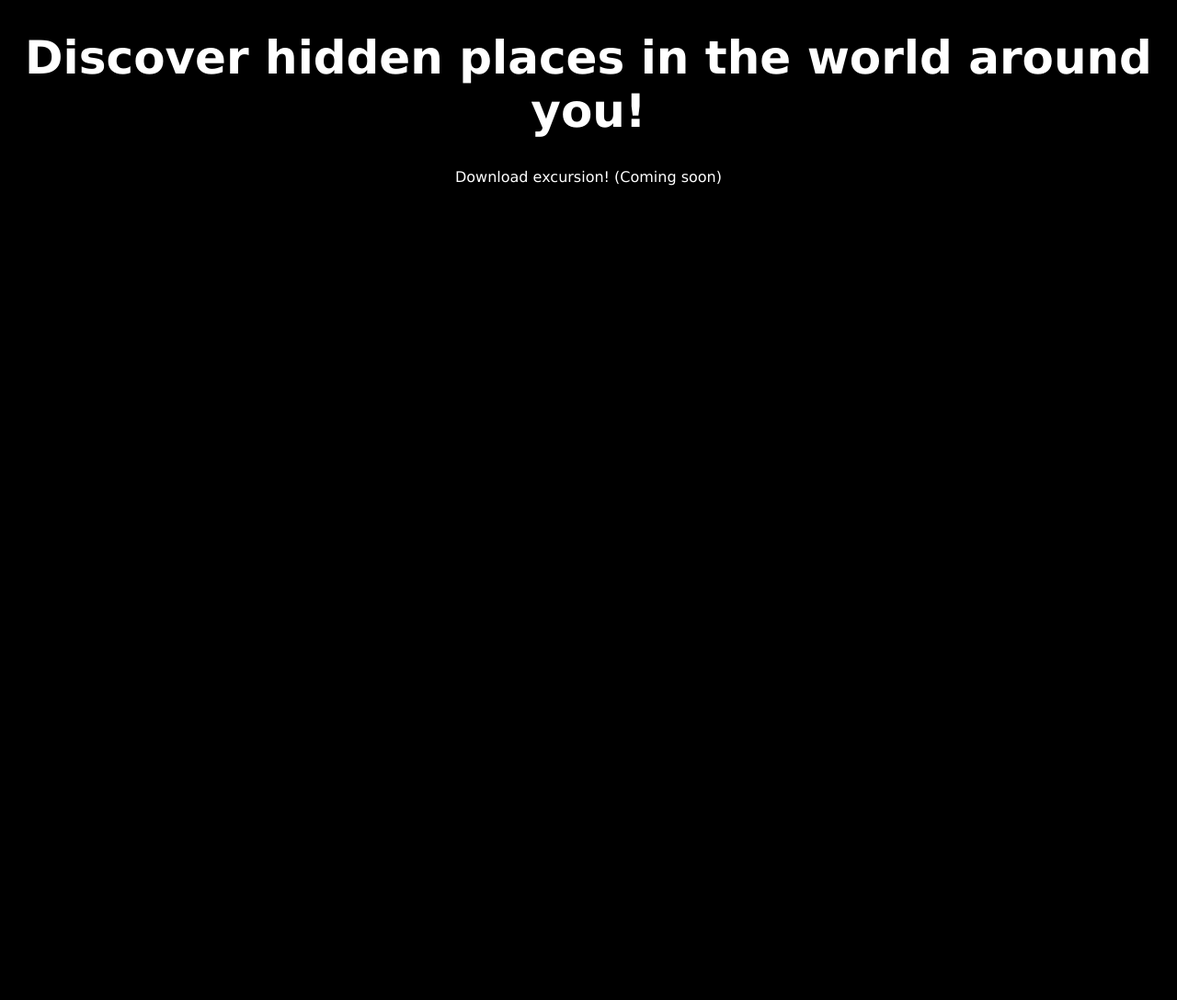
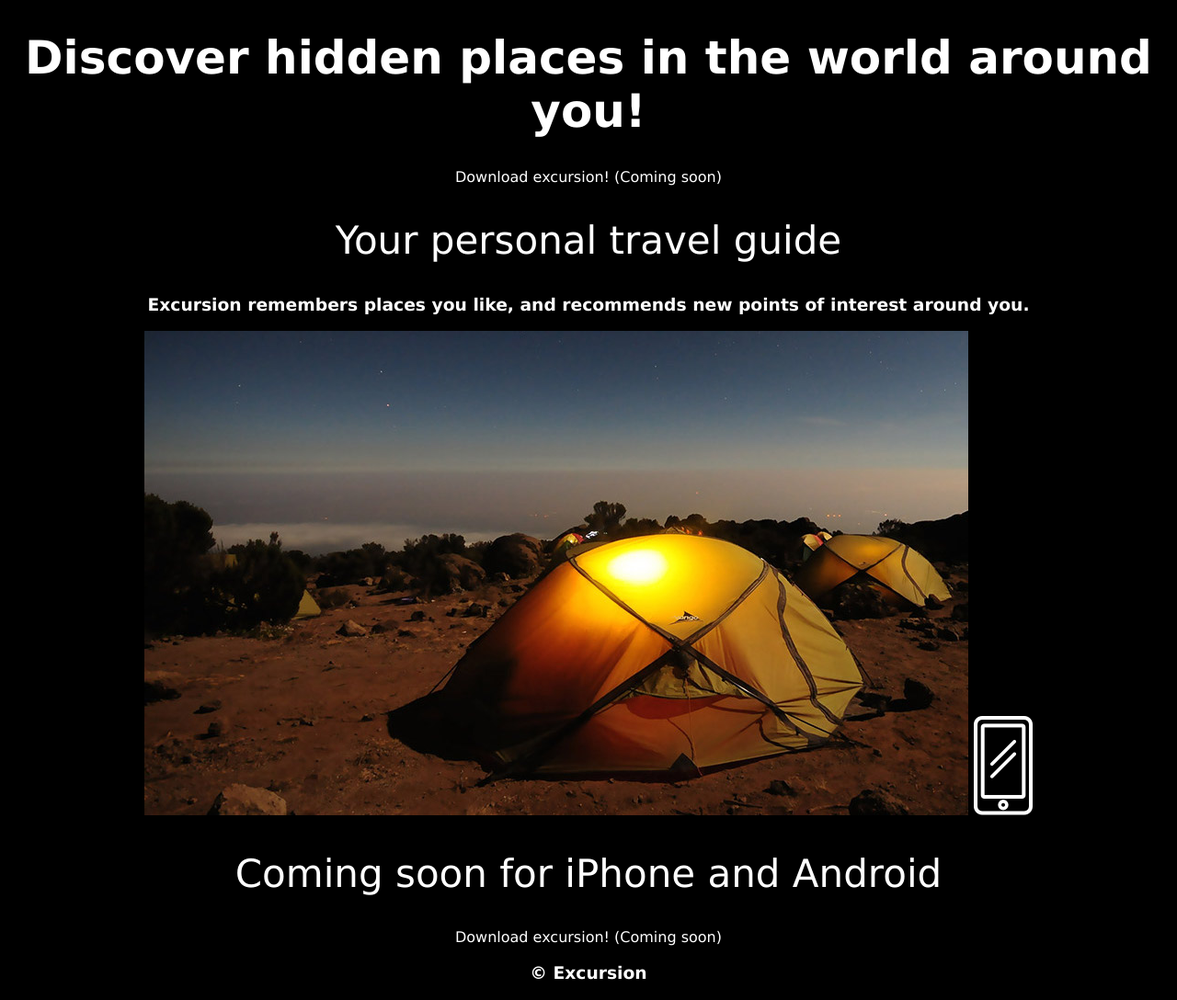
Before and after one commit to JonasHamHam/excursion_project, a plain HTML site: page index.html in a window 1280 px wide. Shown: the whole page at 92% size. Before the commit the page ends 800 px from the top, so only its background shows below. Drawn offline with Linux system fonts and the light colour scheme.

Commit message:
Added explanation section, images and footer

```diff
--- a/index.html
+++ b/index.html
@@ -10,8 +10,25 @@
 
 <!--Main section-->
 
-<h1>Discover hidden places in the world around you!</h1>
-<p><a class="link" href="https://s3.amazonaws.com/codecademy-content/programs/freelance-one/excursion/index.html#"></a> Download excursion! (Coming soon)</p>
+    <h1>Discover hidden places in the world around you!</h1>
+    <p><a class="link" href="https://s3.amazonaws.com/codecademy-content/programs/freelance-one/excursion/index.html#"></a> Download excursion! (Coming soon)</p>
+
+<!--Video-->
+
+<!--Explanation-->
+
+    <h2>Your personal travel guide</h2>
+    <h3>Excursion remembers places you like, and recommends new points of interest around you.</h3>
+    <img class="camp" src="resources/media/camp.jpg">
+    <img class="logo" src="resources/media/phone.png">
+    <h2>Coming soon for iPhone and Android</h2>
+    <p><a class="link" href="https://s3.amazonaws.com/codecademy-content/programs/freelance-one/excursion/index.html#"></a> Download excursion! (Coming soon)</p>
+
+<!--Footer-->
+
+    <footer>
+        <h3>© Excursion<h3>
+    </footer>
 
 </body>
 </html>
--- a/resources/css/style.css
+++ b/resources/css/style.css
@@ -12,3 +12,8 @@ h1 {
 .link {
     color: Aquamarine;
 }
+
+h2 {
+    font-size: 42px;
+    font-weight: 300;
+}
```
Also changed, not shown: excursion.png (added), excursion_redline.png (added), resources/media/camp.jpg (added), resources/media/phone.png (added), 3 other files.
